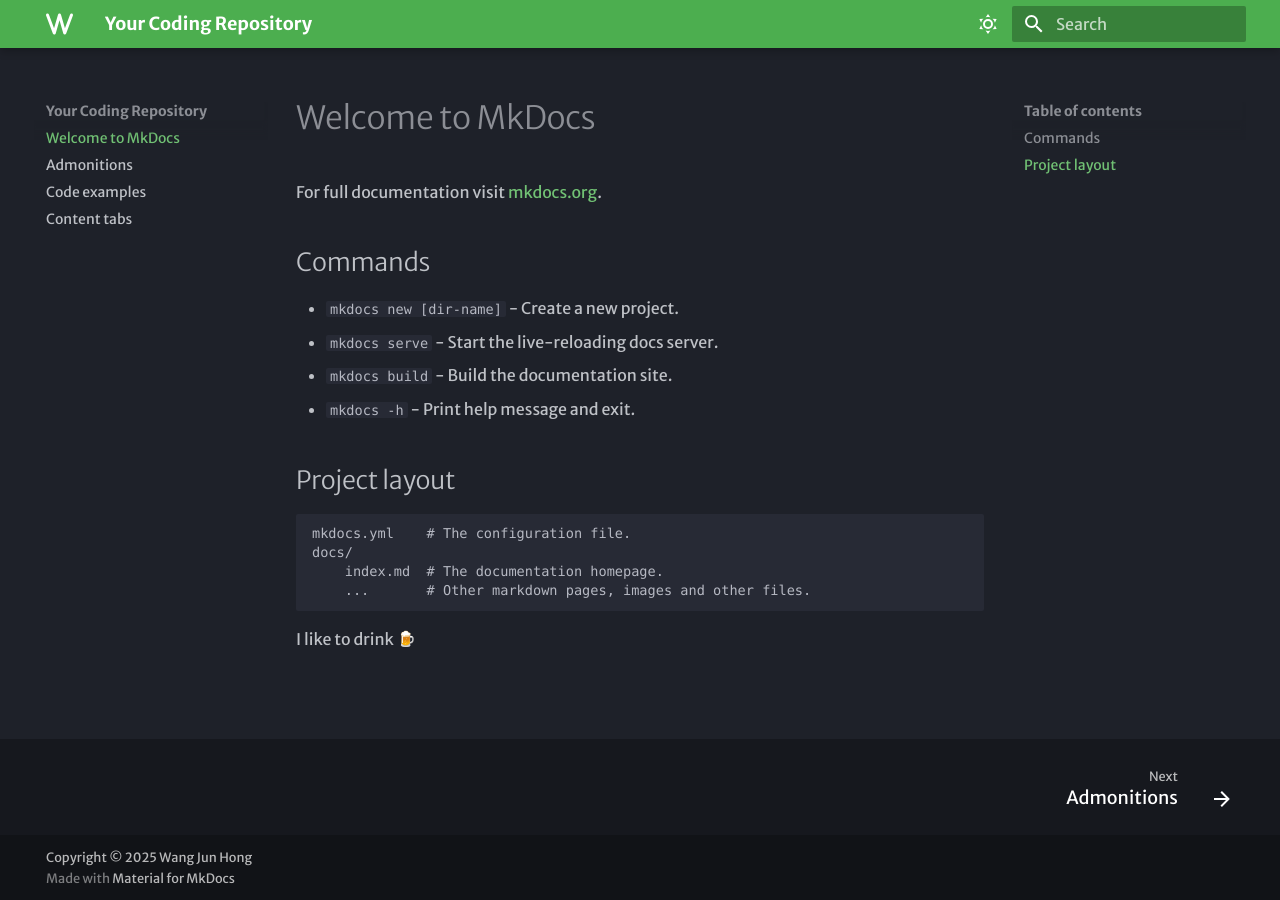
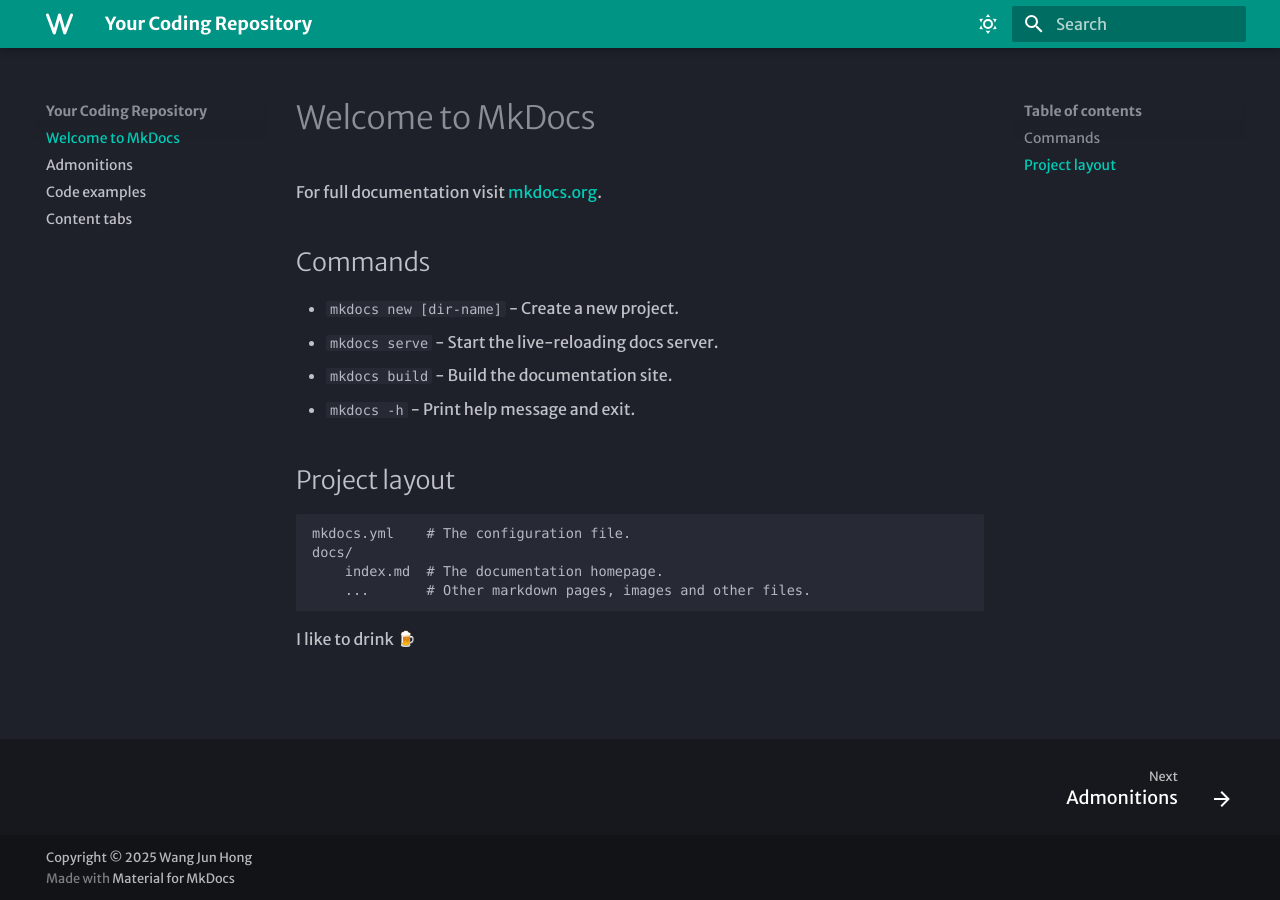
Before and after one commit to WJunHong/mkdocs, an MkDocs documentation site: the page built from docs/index.md, in a window 1280 px wide. Built offline with MkDocs 1.6.1 and Material for MkDocs 9.7.7, drawn with Linux system fonts in a browser that asks for light colours; emoji names are drawn with the system emoji font; some web fonts are replaced.

Commit message:
change color scheme

```diff
--- a/mkdocs.yml
+++ b/mkdocs.yml
@@ -15,8 +15,8 @@
       toggle:
         icon: material/weather-sunny
         name: Dark mode
-      primary: green
-      accent: deep purple
+      primary: teal
+      accent: amber
 
     # Light Mode
     - scheme: default
```
